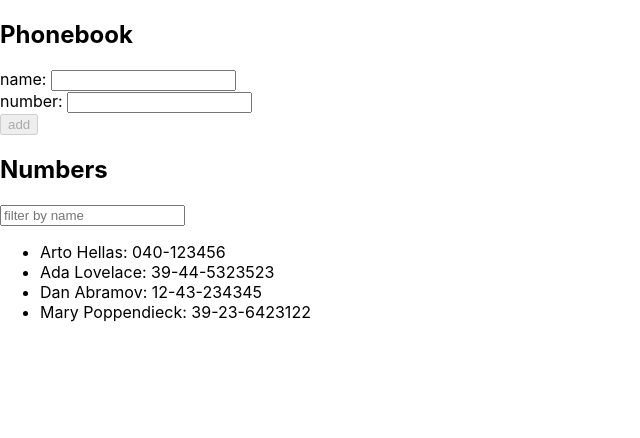
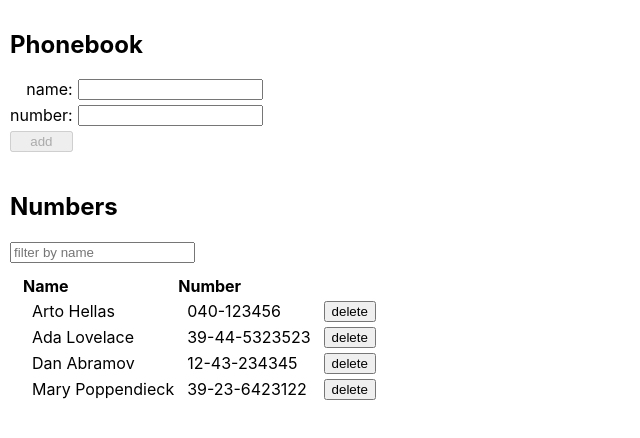
Before and after one commit to pawelzysk1989/fullstack-cs-helsinki, a React (Vite) app in the folder part2/phonebook/: page / in a window 1280 px wide. Shown: the top 438 px of the page, without its empty margins (0-640 px from the left). Built offline with nearby package versions, Linux system fonts and the light colour scheme; data requests are answered from the project's data file.

Commit message:
data altering

```diff
--- a/part2/phonebook/src/App.tsx
+++ b/part2/phonebook/src/App.tsx
@@ -1,18 +1,17 @@
-import axios from 'axios';
 import React, { useEffect, useState } from 'react';
 
 import PersonForm from './components/PersonForm';
 import PersonList from './components/PersonList';
 import PersonSearch from './components/PersonSearch';
-import { Person as PersonType } from './models/Person';
+import Section from './components/Section';
+import { NewPerson, Person } from './models/Person';
+import personService from './services/persons';
 
 const App = () => {
-  const [persons, setPersons] = useState<PersonType[]>([]);
+  const [persons, setPersons] = useState<Person[]>([]);
 
   useEffect(() => {
-    axios
-      .get<PersonType[]>('http://localhost:8080/persons')
-      .then((response) => setPersons(response.data));
+    personService.getAll().then(setPersons);
   }, []);
 
   const [search, setSearch] = useState('');
@@ -25,18 +24,28 @@ const App = () => {
     person.name.toLowerCase().includes(search.toLowerCase()),
   );
 
-  const addPerson = (newPerson: PersonType) => {
-    setPersons(persons.concat(newPerson));
+  const addPerson = (newPerson: NewPerson) => {
+    personService.create(newPerson).then((person) => setPersons(persons.concat(person)));
+  };
+
+  const deletePerson = ({ id, name }: Person) => {
+    if (window.confirm(`Delete ${name}?`)) {
+      personService.delete(id).then(() => {
+        setPersons(persons.filter((person) => person.id !== id));
+      });
+    }
   };
 
   return (
-    <div>
-      <h2>Phonebook</h2>
-      <PersonForm persons={persons} onSubmit={addPerson} />
-      <h2>Numbers</h2>
-      <PersonSearch search={search} onSearchChange={handleSearchChange} />
-      <PersonList persons={filteredPersons} />
-    </div>
+    <>
+      <Section title="Phonebook">
+        <PersonForm persons={persons} onSubmit={addPerson} />
+      </Section>
+      <Section title="Numbers">
+        <PersonSearch search={search} onSearchChange={handleSearchChange} />
+        <PersonList persons={filteredPersons} onDelete={deletePerson} />
+      </Section>
+    </>
   );
 };
 
--- a/part2/phonebook/src/components/Person.tsx
+++ b/part2/phonebook/src/components/Person.tsx
@@ -4,12 +4,17 @@ import { Person as PersonType } from '../models/Person';
 
 type Props = {
   person: PersonType;
+  onDelete: () => void;
 };
 
-const Person = ({ person: { name, number } }: Props) => (
-  <li>
-    {name}: {number}
-  </li>
+const Person = ({ person: { name, number }, onDelete }: Props) => (
+  <tr className="table-row">
+    <td className="table-cell">{name}</td>
+    <td className="table-cell">{number}</td>
+    <td className="table-cell">
+      <button onClick={onDelete}>delete</button>
+    </td>
+  </tr>
 );
 
 export default Person;
--- a/part2/phonebook/src/components/PersonForm.tsx
+++ b/part2/phonebook/src/components/PersonForm.tsx
@@ -1,17 +1,14 @@
 import React, { useState } from 'react';
 
-import { Person as PersonType } from '../models/Person';
+import { NewPerson, Person } from '../models/Person';
 
-const validatePersonName = (
-  persons: PersonType[],
-  newPerson: PersonType,
-): string | null => {
+const validatePersonName = (persons: Person[], newPerson: NewPerson): string | null => {
   return persons.find(({ name }) => name === newPerson.name)
     ? `${newPerson.name} already added to the phonebook`
     : null;
 };
 
-const validatePerson = (persons: PersonType[], newPerson: PersonType): string[] => {
+const validatePerson = (persons: Person[], newPerson: NewPerson): string[] => {
   const validators = [validatePersonName];
   return validators.reduce((errors, validator) => {
     const error = validator(persons, newPerson);
@@ -20,8 +17,8 @@ const validatePerson = (persons: PersonType[], newPerson: PersonType): string[]
 };
 
 type Props = {
-  persons: PersonType[];
-  onSubmit: (person: PersonType) => void;
+  persons: Person[];
+  onSubmit: (person: NewPerson) => void;
 };
 
 const PersonForm = ({ persons, onSubmit }: Props) => {
@@ -30,7 +27,7 @@ const PersonForm = ({ persons, onSubmit }: Props) => {
 
   const addPerson = (event: React.FormEvent<HTMLFormElement>) => {
     event.preventDefault();
-    const newPerson: PersonType = {
+    const newPerson: NewPerson = {
       name: newName,
       number: newNumber,
     };
@@ -56,18 +53,28 @@ const PersonForm = ({ persons, onSubmit }: Props) => {
   const isDisabled = !(newName && newNumber);
 
   return (
-    <form onSubmit={addPerson}>
-      <div>
-        name: <input value={newName} onChange={handleNameChange} />
-      </div>
-      <div>
-        number: <input value={newNumber} onChange={handleNumberChange} />
-      </div>
-      <div>
-        <button disabled={isDisabled} type="submit">
-          add
-        </button>
-      </div>
+    <form className="form" onSubmit={addPerson}>
+      <label className="form-field">
+        <span className="form-field__label">name</span>
+        <input
+          className="form-field__control"
+          value={newName}
+          onChange={handleNameChange}
+        />
+      </label>
+
+      <label className="form-field">
+        <span className="form-field__label">number</span>
+        <input
+          className="form-field__control"
+          value={newNumber}
+          onChange={handleNumberChange}
+        />
+      </label>
+
+      <button className="form-button" disabled={isDisabled} type="submit">
+        add
+      </button>
     </form>
   );
 };
--- a/part2/phonebook/src/components/PersonList.tsx
+++ b/part2/phonebook/src/components/PersonList.tsx
@@ -5,14 +5,23 @@ import Person from './Person';
 
 type Props = {
   persons: PersonType[];
+  onDelete: (preson: PersonType) => void;
 };
 
-const PersonList = ({ persons }: Props) => (
-  <ul>
-    {persons.map((person) => (
-      <Person key={person.name} person={person} />
-    ))}
-  </ul>
+const PersonList = ({ persons, onDelete }: Props) => (
+  <table className="table">
+    <thead>
+      <tr>
+        <th className="table-hd-cell">Name</th>
+        <th className="table-hd-cell">Number</th>
+      </tr>
+    </thead>
+    <tbody>
+      {persons.map((person) => (
+        <Person key={person.id} person={person} onDelete={() => onDelete(person)} />
+      ))}
+    </tbody>
+  </table>
 );
 
 export default PersonList;
--- /dev/null
+++ b/part2/phonebook/src/components/Section.tsx
@@ -0,0 +1,17 @@
+import React from 'react';
+
+type Props = {
+  title: string;
+  children: React.ReactNode;
+};
+
+const Section = ({ title, children }: Props) => {
+  return (
+    <section className="section">
+      <h2 className="section__header">{title}</h2>
+      <div className="section_body">{children}</div>
+    </section>
+  );
+};
+
+export default Section;
--- a/part2/phonebook/src/index.css
+++ b/part2/phonebook/src/index.css
@@ -1,11 +1,54 @@
+html {
+  font-size: 10px;
+}
+
 body {
   margin: 0;
   font-family: -apple-system, BlinkMacSystemFont, 'Segoe UI', 'Roboto', 'Oxygen', 'Ubuntu',
     'Cantarell', 'Fira Sans', 'Droid Sans', 'Helvetica Neue', sans-serif;
   -webkit-font-smoothing: antialiased;
   -moz-osx-font-smoothing: grayscale;
+  font-size: 16px;
 }
 
 code {
   font-family: source-code-pro, Menlo, Monaco, Consolas, 'Courier New', monospace;
 }
+
+.section {
+  padding: 1rem;
+}
+
+.section__body {
+  padding: 1rem;
+}
+
+.table {
+  padding: 1rem;
+}
+
+.table-hd-cell {
+  text-align: left;
+}
+
+.table .table-row .table-cell {
+  padding-left: 1rem;
+}
+
+.form {
+  display: grid;
+  grid-template-columns: max-content max-content;
+  gap: 0.5rem 0.5rem;
+}
+
+.form-field {
+  display: contents;
+}
+
+.form-field__label {
+  text-align: right;
+}
+
+.form-field__label:after {
+  content: ':';
+}
--- a/part2/phonebook/src/models/Person.ts
+++ b/part2/phonebook/src/models/Person.ts
@@ -1,4 +1,7 @@
 export type Person = {
+  id: number;
   name: string;
   number: string;
 };
+
+export type NewPerson = Omit<Person, 'id'>;
--- /dev/null
+++ b/part2/phonebook/src/services/persons.ts
@@ -0,0 +1,32 @@
+import axios from 'axios';
+
+import { NewPerson, Person } from '../models/Person';
+
+const baseUrl = 'http://localhost:8080/persons';
+
+const getAll = () => {
+  const request = axios.get<Person[]>(baseUrl);
+  return request.then(({ data }) => data);
+};
+
+const create = (person: NewPerson) => {
+  const request = axios.post<Person>(baseUrl, person);
+  return request.then(({ data }) => data);
+};
+
+const update = (id: number, person: Person) => {
+  const request = axios.put<Person>(`${baseUrl}/${id}`, person);
+  return request.then(({ data }) => data);
+};
+
+const remove = (id: number) => {
+  const request = axios.delete<Person>(`${baseUrl}/${id}`);
+  return request.then(({ data }) => data);
+};
+
+export default {
+  getAll,
+  create,
+  update,
+  delete: remove,
+};
```
Also changed, not shown: part2/phonebook/db.json (line endings or trailing spaces).
